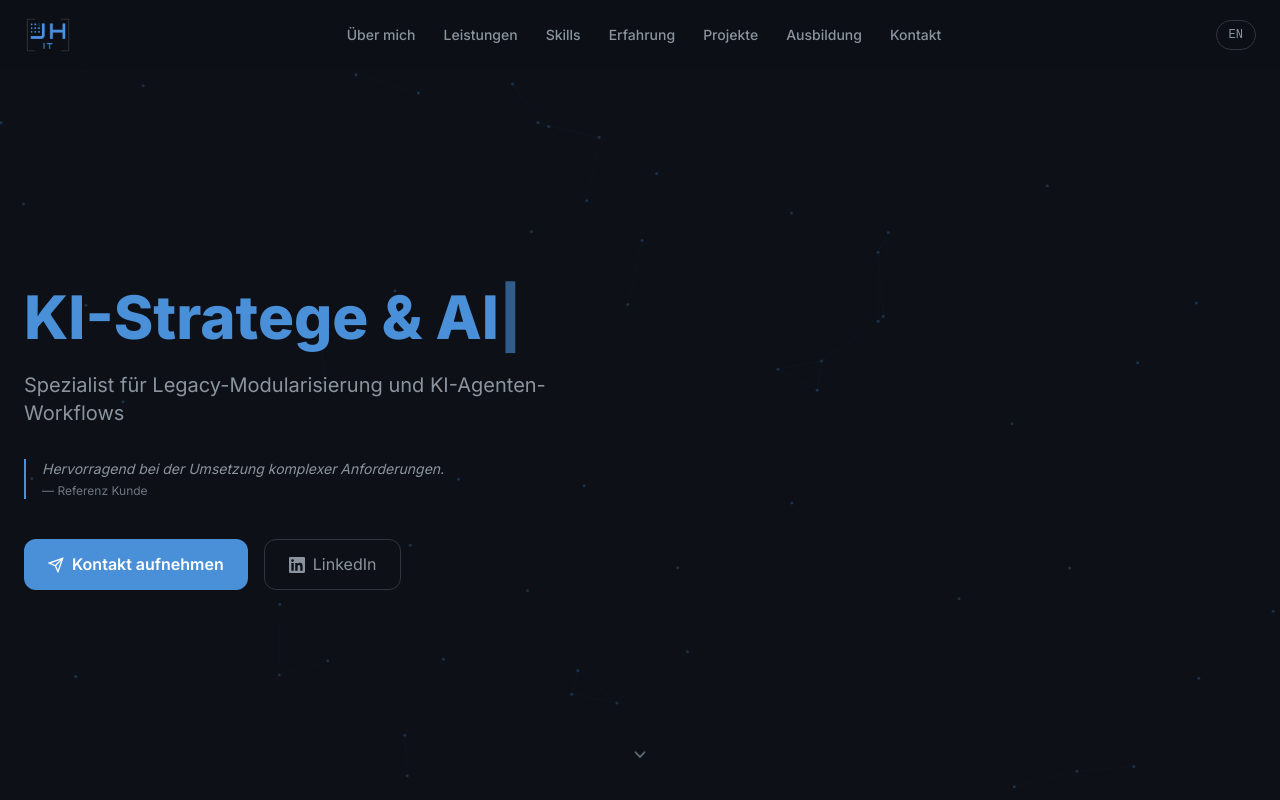
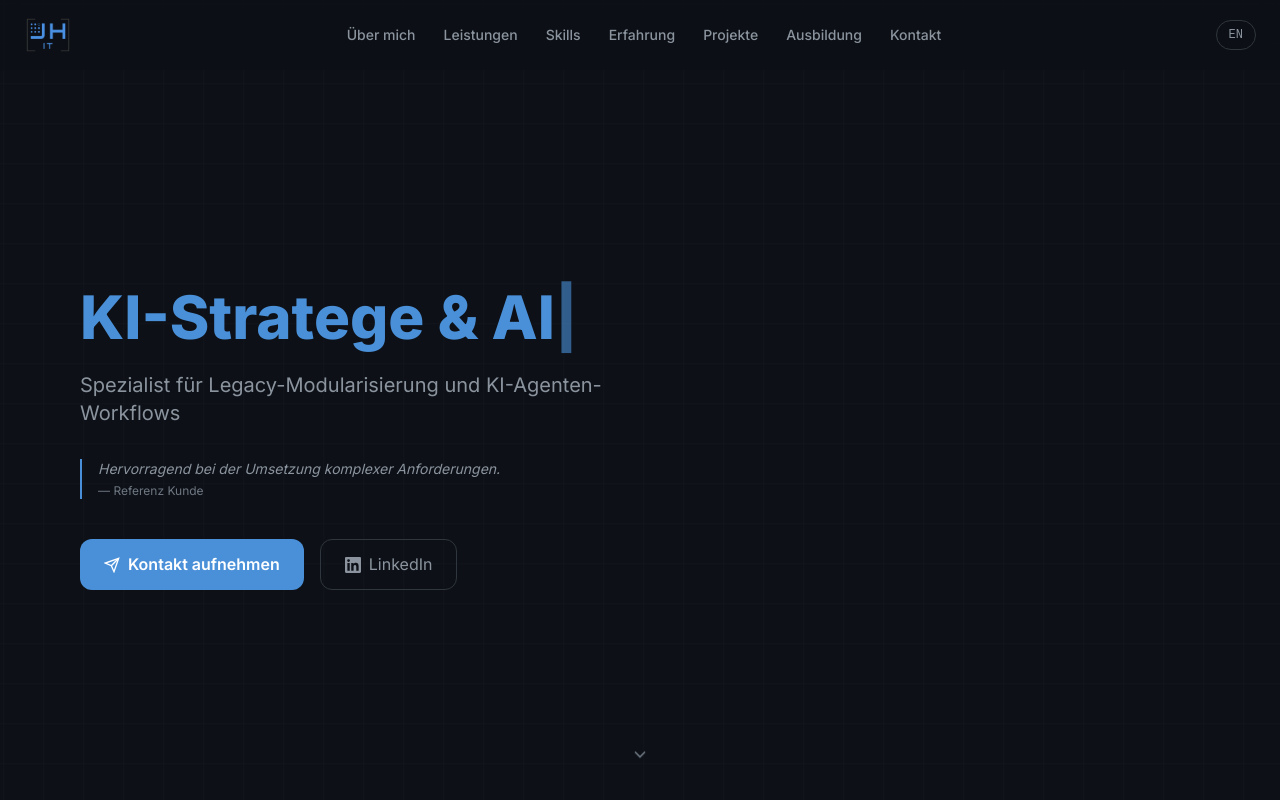
Before and after one commit to hilzinju/website, a Next.js app: page /website/de in a window 1280 px wide. Shown: the top 800 px of the page. Built offline with nearby package versions, Linux system fonts and the light colour scheme.

Commit message:
feat: replace canvas with infinite grid background in Hero, fix text-accent nowrap

```diff
--- a/components/sections/Hero.tsx
+++ b/components/sections/Hero.tsx
@@ -1,81 +1,70 @@
 "use client";
 
-import { useEffect, useRef, useState } from "react";
+import { useEffect, useState } from "react";
 import { useTranslations } from "next-intl";
-import { motion } from "framer-motion";
+import {
+  motion,
+  useMotionValue,
+  useMotionTemplate,
+  useAnimationFrame,
+} from "framer-motion";
+
+function GridPattern({
+  patternId,
+  offsetX,
+  offsetY,
+}: {
+  patternId: string;
+  offsetX: ReturnType<typeof useMotionValue<number>>;
+  offsetY: ReturnType<typeof useMotionValue<number>>;
+}) {
+  return (
+    <svg className="w-full h-full">
+      <defs>
+        <motion.pattern
+          id={patternId}
+          width="40"
+          height="40"
+          patternUnits="userSpaceOnUse"
+          x={offsetX}
+          y={offsetY}
+        >
+          <path
+            d="M 40 0 L 0 0 0 40"
+            fill="none"
+            stroke="#8B949E"
+            strokeWidth="1"
+          />
+        </motion.pattern>
+      </defs>
+      <rect width="100%" height="100%" fill={`url(#${patternId})`} />
+    </svg>
+  );
+}
 
 export default function Hero() {
   const t = useTranslations("hero");
-  const canvasRef = useRef<HTMLCanvasElement>(null);
   const [typedText, setTypedText] = useState("");
 
   const phrases: string[] = t.raw("phrases") as string[];
 
-  // Canvas particle network
-  useEffect(() => {
-    const canvas = canvasRef.current;
-    if (!canvas) return;
-    const ctx = canvas.getContext("2d");
-    if (!ctx) return;
+  const mouseX = useMotionValue(-999);
+  const mouseY = useMotionValue(-999);
+  const gridOffsetX = useMotionValue(0);
+  const gridOffsetY = useMotionValue(0);
 
-    let animFrame: number;
-    const particles: { x: number; y: number; vx: number; vy: number }[] = [];
-    const COUNT = 60;
+  useAnimationFrame(() => {
+    gridOffsetX.set((gridOffsetX.get() + 0.3) % 40);
+    gridOffsetY.set((gridOffsetY.get() + 0.3) % 40);
+  });
 
-    const resize = () => {
-      canvas.width = canvas.offsetWidth;
-      canvas.height = canvas.offsetHeight;
-    };
-    resize();
-    window.addEventListener("resize", resize);
+  const maskImage = useMotionTemplate`radial-gradient(350px circle at ${mouseX}px ${mouseY}px, black, transparent)`;
 
-    for (let i = 0; i < COUNT; i++) {
-      particles.push({
-        x: Math.random() * canvas.width,
-        y: Math.random() * canvas.height,
-        vx: (Math.random() - 0.5) * 0.4,
-        vy: (Math.random() - 0.5) * 0.4,
-      });
-    }
-
-    const draw = () => {
-      ctx.clearRect(0, 0, canvas.width, canvas.height);
-      particles.forEach((p) => {
-        p.x += p.vx;
-        p.y += p.vy;
-        if (p.x < 0 || p.x > canvas.width) p.vx *= -1;
-        if (p.y < 0 || p.y > canvas.height) p.vy *= -1;
-
-        ctx.beginPath();
-        ctx.arc(p.x, p.y, 1.5, 0, Math.PI * 2);
-        ctx.fillStyle = "rgba(74,144,217,0.6)";
-        ctx.fill();
-      });
-
-      for (let i = 0; i < particles.length; i++) {
-        for (let j = i + 1; j < particles.length; j++) {
-          const dx = particles[i].x - particles[j].x;
-          const dy = particles[i].y - particles[j].y;
-          const dist = Math.sqrt(dx * dx + dy * dy);
-          if (dist < 120) {
-            ctx.beginPath();
-            ctx.moveTo(particles[i].x, particles[i].y);
-            ctx.lineTo(particles[j].x, particles[j].y);
-            ctx.strokeStyle = `rgba(74,144,217,${0.15 * (1 - dist / 120)})`;
-            ctx.lineWidth = 0.8;
-            ctx.stroke();
-          }
-        }
-      }
-      animFrame = requestAnimationFrame(draw);
-    };
-    draw();
-
-    return () => {
-      cancelAnimationFrame(animFrame);
-      window.removeEventListener("resize", resize);
-    };
-  }, []);
+  const handleMouseMove = (e: React.MouseEvent<HTMLElement>) => {
+    const { left, top } = e.currentTarget.getBoundingClientRect();
+    mouseX.set(e.clientX - left);
+    mouseY.set(e.clientY - top);
+  };
 
   // Typewriter effect
   useEffect(() => {
@@ -114,23 +103,35 @@ export default function Hero() {
   };
 
   return (
-    <section className="relative min-h-screen flex items-center pt-[70px] overflow-hidden">
-      <canvas
-        ref={canvasRef}
-        className="absolute inset-0 w-full h-full opacity-40 pointer-events-none"
-      />
+    <section
+      className="relative min-h-screen w-full flex items-center pt-[70px] overflow-hidden"
+      onMouseMove={handleMouseMove}
+    >
+      {/* Base grid layer */}
+      <div className="absolute inset-0 z-0 opacity-[0.07]">
+        <GridPattern patternId="grid-base" offsetX={gridOffsetX} offsetY={gridOffsetY} />
+      </div>
+      {/* Mouse-reveal grid layer */}
+      <motion.div
+        className="absolute inset-0 z-0 opacity-50"
+        style={{ maskImage, WebkitMaskImage: maskImage }}
+      >
+        <GridPattern patternId="grid-reveal" offsetX={gridOffsetX} offsetY={gridOffsetY} />
+      </motion.div>
 
-      <div className="relative z-10 max-w-7xl mx-auto px-6 w-full py-20">
+      <div className="relative z-10 w-full px-6 md:px-12 lg:px-20 py-20">
         <motion.div
           variants={containerVariants}
           initial="hidden"
           animate="visible"
-          className="max-w-3xl"
+          className="max-w-4xl"
         >
           <motion.div variants={itemVariants}>
             <h1 className="text-4xl md:text-6xl font-extrabold text-text-primary leading-tight mb-4">
-              <span className="text-accent">{typedText}</span>
-              <span className="animate-pulse text-accent">|</span>
+              <span className="whitespace-nowrap">
+                <span className="text-accent">{typedText}</span>
+                <span className="animate-pulse text-accent">|</span>
+              </span>
             </h1>
           </motion.div>
 
```
